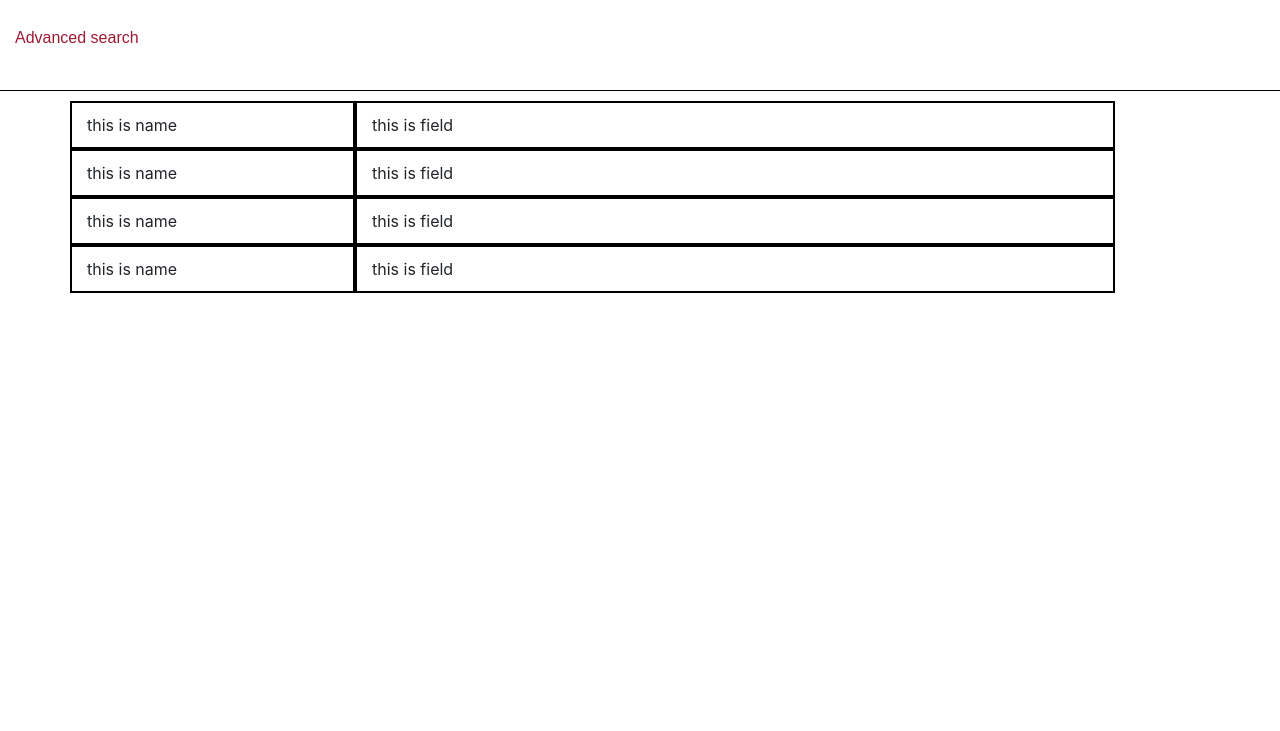
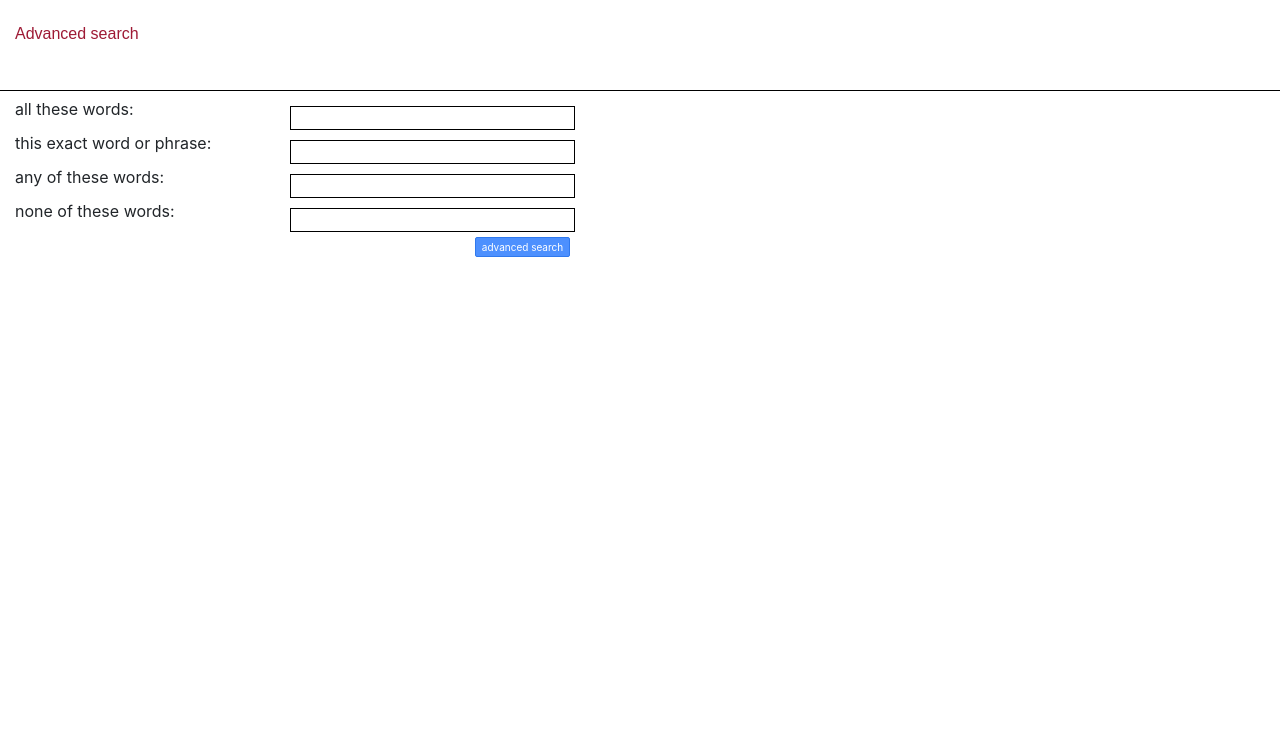
Before and after one commit to abdallahEI12/project0, a plain HTML site: page search/advancedsearch.html in a window 1280 px wide. Shown: the part 69-800 px from the top of the page. Drawn offline with nearby package versions, Linux system fonts and the light colour scheme.

Commit message:
last edit and i hate front end

```diff
--- a/search/advanced.scss
+++ b/search/advanced.scss
@@ -2,19 +2,13 @@ html,
 body {
   margin: 0;
   padding: 0;
+
 }
 $googlecolor:white;
 .dont{
     display: none;
 }
-.search_name,.search_field{
-    border:2px solid black;
-    padding:10px;
-}
-.container{
-    margin-top:10px;
 
-}
 body {
     width: 100vw;
     height: 100vh;
@@ -24,6 +18,33 @@ body {
     background-color: $googlecolor;
     .advanced{
         border-bottom:1px solid black;
+
+    }
+    #container-override,.container{
+        margin-top:10px;
+        margin-left: 0px;
+        .row{
+
+            .search_field{
+                border:1px solid black;
+                margin: 5px;
+                padding-right: 1px;
+                padding-left:1px;
+
+            }
+            .search-submit{
+                font-size:10px;
+                padding: 0px;
+                background-color: #4d90fe;
+                border:1px solid #3079ed;
+                color: #fff;
+                height:20px;
+                width: 60px;
+                border-radius: 2px;
+
+            }
+        }
+
     }
     .header,.advanced{
         box-sizing: border-box;
--- a/search/advancedsearch.html
+++ b/search/advancedsearch.html
@@ -6,7 +6,7 @@
         <link rel="stylesheet" href="https://stackpath.bootstrapcdn.com/bootstrap/4.4.1/css/bootstrap.min.css" integrity="sha384-Vkoo8x4CGsO3+Hhxv8T/Q5PaXtkKtu6ug5TOeNV6gBiFeWPGFN9MuhOf23Q9Ifjh" crossorigin="anonymous">
 
     </head>
-    <body>
+    <body style="line-height: 1;">
         <div class = "page">
             <div class = "header">
                 <div class="image">
@@ -21,25 +21,32 @@
                 <p>Advanced search</p>
             </div>
 
-            <div class="container">
+            <form class="container" id="container-override" method="get" action="https://www.google.com/search?as_q=sdfds&as_epq=&as_oq=&as_eq=&as_nlo=&as_nhi=&lr=&cr=&as_qdr=all&as_sitesearch=&as_occt=any&safe=images&as_filetype=&tbs=" name="f">
                 <div class="row">
-                    <div class="col-lg-3 col-sm-6 search_name">this is name</div>
-                    <div class="col-lg-8 col-sm-6 search_field">this is field</div>
+                    <div class="col-lg-3 col-sm-4 search_name">all these words:</div>
+                    <input class="col-lg-3 col-sm-12 search_field" type="text"  name="as_q">
                 </div>
                 <div class="row">
-                    <div class="col-lg-3 col-sm-6 search_name">this is name</div>
-                    <div class="col-lg-8 col-sm-6 search_field">this is field</div>
+                    <div class="col-lg-3 col-sm-4 search_name">this exact word or phrase:</div>
+                    <input class="col-lg-3 col-sm-12 search_field" type="text"  name="as_epq">
                 </div>
                 <div class="row">
-                    <div class="col-lg-3 col-sm-6 search_name">this is name</div>
-                    <div class="col-lg-8 col-sm-6 search_field">this is field</div>
+                    <div class="col-lg-3 col-sm-4 search_name">any of these words:</div>
+                    <input class="col-lg-3 col-sm-12 search_field" type="text"  name="as_oq">
                 </div>
                 <div class="row">
-                    <div class="col-lg-3 col-sm-6 search_name">this is name</div>
-                    <div class="col-lg-8 col-sm-6 search_field">this is field</div>
+                    <div class="col-lg-3 col-sm-4 search_name">none of these words:</div>
+                    <input class="col-lg-3 col-sm-12 search_field" type="text"  name="as_eq">
+
+                </div>
+                <div class="row">
+                    <div class="col-lg-5 col-sm-5"></div>
+                    <input class="col-lg-1 col-sm-1 search-submit" type="submit" value="advanced search">
+
                 </div>
 
-            </div>
+
+            </form>
 
         </div>
     </body>
```
Also changed, not shown: search/images.html (+1 -1 lines), search/advanced.css, 1 other file.
